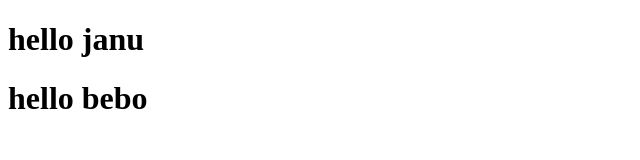
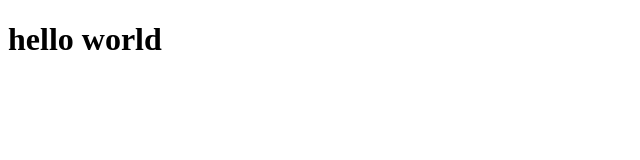
Before and after one commit to itsvaibhav30/gitUpload, a plain HTML site: page index.htm in a window 1280 px wide. Shown: the whole page, without its empty margins (0-640 px from the left). Drawn offline with Linux system fonts and the light colour scheme.

Commit message:
Update index.htm

```diff
--- a/index.htm
+++ b/index.htm
@@ -6,7 +6,6 @@
     <title>Document</title>
 </head>
 <body>
-    <h1>hello janu</h1>
-    <h1>hello bebo</h1>
+    <h1>hello world</h1>
 </body>
 </html>
```
